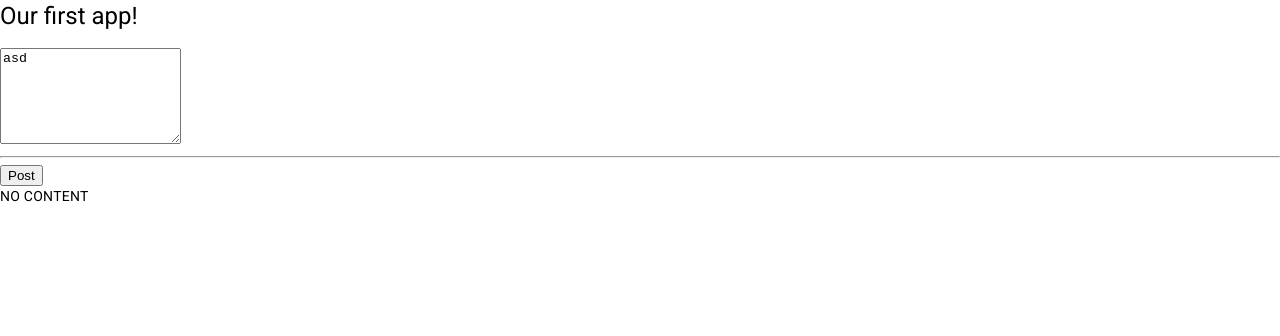
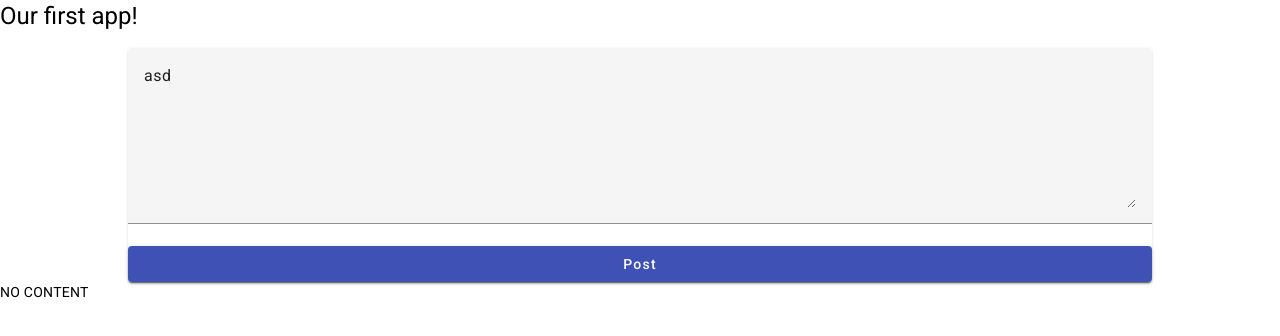
Before and after one commit to 66Gramms/mean-course, an Angular app: page / in a window 1280 px wide. Shown: the top 336 px of the page. Built offline with nearby package versions, Linux system fonts and the light colour scheme.

Commit message:
add material to post-create.component

```diff
--- /dev/null
+++ b/src/app/posts/post-create/post-create.component.css
@@ -0,0 +1,9 @@
+mat-card {
+  width: 80%;
+  margin: auto;
+}
+
+mat-form-field,
+textarea {
+  width: 100%;
+}
--- a/src/app/posts/post-create/post-create.component.html
+++ b/src/app/posts/post-create/post-create.component.html
@@ -1,4 +1,12 @@
-<textarea rows="6" [(ngModel)]="enteredValue"></textarea>
-<hr />
-<button (click)="onAddPost()">Post</button>
+<mat-card>
+  <mat-form-field>
+    <textarea
+      matInput
+      rows="6"
+      placeholder="Ex. It makes me feel..."
+      [(ngModel)]="enteredValue"
+    ></textarea>
+  </mat-form-field>
+  <button mat-raised-button color="primary" (click)="onAddPost()">Post</button>
+</mat-card>
 <p>{{ this.newPost }}</p>
--- a/src/app/posts/post-create/post-create.component.ts
+++ b/src/app/posts/post-create/post-create.component.ts
@@ -1,11 +1,15 @@
 import { Component } from '@angular/core';
 import { FormsModule } from '@angular/forms';
+import { MatInputModule } from '@angular/material/input';
+import { MatCardModule } from '@angular/material/card';
+import { MatButtonModule } from '@angular/material/button';
 
 @Component({
   selector: 'app-post-create',
   templateUrl: './post-create.component.html',
+  styleUrls: ['./post-create.component.css'],
   standalone: true,
-  imports: [FormsModule],
+  imports: [FormsModule, MatInputModule, MatCardModule, MatButtonModule],
 })
 export class PostCreateComponent {
   enteredValue = 'asd';
```
